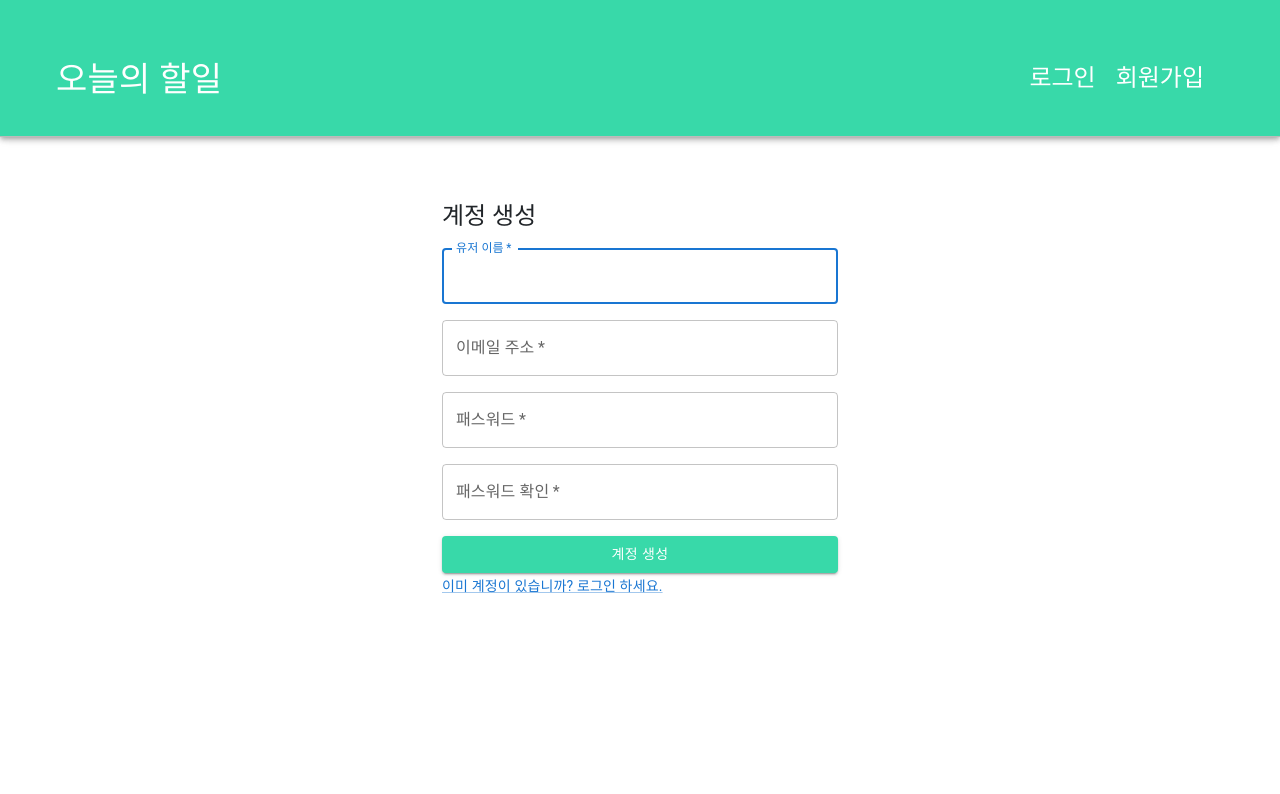
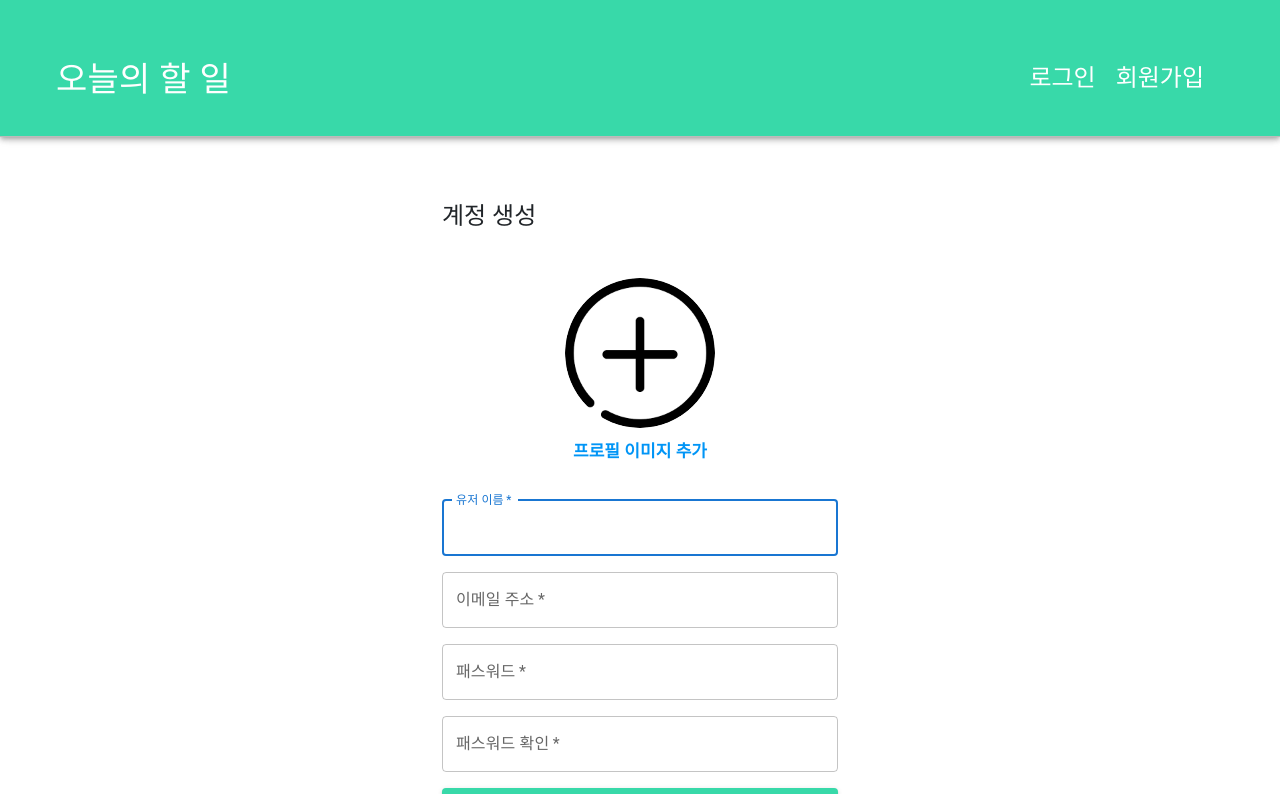
Before and after one commit to minjeong427/react-todo-app, a React (Create React App) app: page /join in a window 1280 px wide. Shown: the top 794 px of the page. Built offline with nearby package versions, Linux system fonts and the light colour scheme.

Commit message:
프로필 사진 등록 및 로그인시 프로필 사진 보기

```diff
--- a/src/components/layout/Header.js
+++ b/src/components/layout/Header.js
@@ -1,11 +1,17 @@
 import { AppBar, Grid, Toolbar, Typography } from '@mui/material';
-import React, { useContext } from 'react';
+import React, { useContext, useEffect, useState } from 'react';
 import { Link, useNavigate } from 'react-router-dom';
 import '../../scss/Header.scss';
 import AuthContext from '../../utils/AuthContext';
+import { API_BASE_URL, USER } from '../../config/host-config';
 
 const Header = () => {
-  const redirection = useNavigate;
+  const profileRequestURL = `${API_BASE_URL}${USER}/load-profile`;
+
+  // 프로필 이미지 url 상태 변수
+  const [profileUrl, setProfileUrl] = useState(null);
+
+  const redirection = useNavigate();
   // AuthContext에서 로그인 상태를 가져옵니다.
   const { isLoggedIn, userName, onLogout } = useContext(AuthContext);
 
@@ -15,6 +21,35 @@
     onLogout();
     redirection('/login');
   };
+
+  // 프로필 이미지 요청
+  const fetchProfileImage = async () => {
+    const res = await fetch(profileRequestURL, {
+      method: 'GET',
+      headers: {
+        Authorization: 'Bearer ' + localStorage.getItem('ACCESS_TOKEN'),
+      },
+    });
+
+    if (res.status === 200) {
+      // 서버에서는 byte[]로 직렬화된 이미지가 응답되므로
+      // blob()을 통해 전달받아야 한다. (json() 아님!!!)
+      const profileBlob = await res.blob();
+      // 해당 이미지를 imgUrl로 변경
+      const imgUrl = window.URL.createObjectURL(profileBlob);
+      setProfileUrl(imgUrl);
+    } else {
+      const err = await res.text();
+      console.log('err: ', err);
+      setProfileUrl(null);
+    }
+  };
+
+  // 로그인의 상태가 변할 때 화면이 리렌더링 되고,
+  // 그에 맞는 회원의 프로필 이미지 요청이 들어갈 수 있도록 처리.
+  useEffect(() => {
+    if (isLoggedIn) fetchProfileImage();
+  }, [isLoggedIn]);
 
   return (
     <AppBar
@@ -34,8 +69,20 @@
               }}
             >
               <Typography variant='h4'>
-                {isLoggedIn ? userName + '님' : '오늘'}의 할일
+                {isLoggedIn ? userName + '님' : '오늘'}의 할 일
               </Typography>
+              {isLoggedIn && (
+                <img
+                  src={profileUrl || require('../../assets/img/anonymous.jpg')}
+                  alt='프사'
+                  style={{
+                    marginLeft: 20,
+                    width: 75,
+                    height: 75,
+                    borderRadius: '50%',
+                  }}
+                />
+              )}
             </div>
           </Grid>
 
--- a/src/components/user/Join.js
+++ b/src/components/user/Join.js
@@ -6,13 +6,17 @@
   TextField,
   Typography,
 } from '@mui/material';
-import React, { useCallback, useReducer } from 'react';
+import React, { useCallback, useReducer, useRef, useState } from 'react';
 import { API_BASE_URL, USER } from '../../config/host-config';
 import { initialState, joinReducer } from './joinReducer';
 import { debounce } from 'lodash';
 import { useNavigate } from 'react-router-dom';
+import '../../scss/Join.scss';
 
 const Join = () => {
+  // useRef를 사용해서 태그 참조하기
+  const $fileTag = useRef();
+
   // 리다이렉트 효과 사용하기
   const navigate = useNavigate();
 
@@ -170,23 +174,43 @@
   };
 
   // 회원 가입 처리 서버 요청
-  const fetchSignUpPost = () => {
-    fetch(`${API_BASE_URL}${USER}`, {
+  const fetchSignUpPost = async () => {
+    /*
+      기존 회원가입은 단순히 텍스트를 객체로 모은 후 JSON으로 변환해서 요청 보내주면 끝.
+      이제는 프로필 이미지가 추가됨. -> 파일 첨부 요청은 multipart/form-data로 전송해야 함.
+      FormData 객체를 활용해서 Content-type을 multipart/form-data로 지정한 후 전송하려 함.
+      그럼 JSON 데이터는? Content-type이 application/json이다.
+      Content-type이 서로 다른 데이터를 한번에 FormData에 감싸서 보내면
+      415(unsupported Media Type) 에러가 발생함.
+      그렇다면 -> JSON을 Blob으로 바꿔서 함께 보내자.
+      Blob은 이미지, 사운드, 비디오 같은 멀티미디어 파일을 바이트 단위로 쪼개어 파일 손상을 방지하게
+      해 주는 타입. -> multipart/form-data에도 허용됨.
+    */
+
+    // JSON을 Blob 타입으로 변경.
+    const userJsonBlob = new Blob([JSON.stringify(userValue)], {
+      type: 'application/json',
+    });
+
+    // 이미지 파일과 회원정보 JSON을 하나로 묶어서 보낼 예정.
+    // FormData 객체를 활용.
+    const userFormData = new FormData();
+    userFormData.append('user', userJsonBlob);
+    userFormData.append('profileImage', $fileTag.current.files[0]);
+
+    const res = await fetch(API_BASE_URL + USER, {
       method: 'POST',
-      headers: { 'content-type': 'application/json' },
-      body: JSON.stringify(userValue),
-    })
-      .then((res) => res.json())
-      .then((data) => {
-        alert(`${data.userName}(${data.email})님 회원가입에 성공했습니다.`);
-        // 로그인 페이지로 리다이렉트
-        // window.location.href = '/login';
-        navigate('/login');
-      })
-      .catch((err) => {
-        console.log('err: ', err);
-        alert('서버와의 통신이 원활하지 않습니다. 관리자에게 문의하세요.');
-      });
+      body: userFormData,
+    });
+
+    if (res.status === 200) {
+      const data = await res.json();
+      alert(`${data.userName}(${data.email})님 회원가입에 성공했습니다.`);
+      // 로그인 페이지로 리다이렉트
+      navigate('/login');
+    } else {
+      alert('서버와의 통신이 원활하지 않습니다.');
+    }
   };
 
   // 회원 가입 버튼 클릭 이벤트 핸들러
@@ -201,6 +225,39 @@
     }
   };
 
+  // 이미지 파일 상태 변수
+  const [imgFile, setImgFile] = useState(null);
+
+  // 이미지 파일을 선택했을 때 썸네일 뿌리는 핸들러
+  const showThumbnailHandler = (e) => {
+    // 첨부된 파일 정보
+    const file = $fileTag.current.files[0];
+
+    // 첨부한 파일 이름을 얻은 후 확장자만 추출. (소문자로 일괄 변경)
+    const fileExt = file.name.slice(file.name.indexOf('.') + 1).toLowerCase();
+
+    if (
+      fileExt !== 'jpg' &&
+      fileExt !== 'png' &&
+      fileExt !== 'jpeg' &&
+      fileExt !== 'gif'
+    ) {
+      alert('이미지 파일(jpg, png, jpeg, gif)만 등록이 가능합니다!!');
+
+      // 형식에 맞지 않는 파일을 첨부한 것이 파악됐다면 input의 상태도 원래대로 돌려놓아야 합니다.
+      // 그렇지 않으면 잘못된 파일을 input 태그가 여전히 기억하게 됩니다. -> 서버 요청 시 에러 유발!
+      $fileTag.current.value = '';
+      return;
+    }
+
+    const reader = new FileReader();
+    reader.readAsDataURL(file);
+
+    reader.onloadend = () => {
+      setImgFile(reader.result);
+    };
+  };
+
   return (
     <Container component='main' maxWidth='xs' style={{ margin: '200px auto' }}>
       <form noValidate>
@@ -209,6 +266,28 @@
             <Typography component='h1' variant='h5'>
               계정 생성
             </Typography>
+          </Grid>
+          <Grid item xs={12}>
+            <div
+              className='thumbnail-box'
+              onClick={() => $fileTag.current.click()}
+            >
+              <img
+                src={imgFile || require('../../assets/img/image-add.png')}
+                alt='profile'
+              />
+            </div>
+            <label className='signup-img-label' htmlFor='profile-img'>
+              프로필 이미지 추가
+            </label>
+            <input
+              id='profile-img'
+              type='file'
+              style={{ display: 'none' }}
+              accept='image/*'
+              ref={$fileTag}
+              onChange={showThumbnailHandler}
+            />
           </Grid>
           <Grid item xs={12}>
             <TextField
@@ -299,7 +378,7 @@
         <Grid container justify='flex-end'>
           <Grid item>
             <Link href='/login' variant='body2'>
-              이미 계정이 있습니까? 로그인 하세요.
+              이미 계정이 있습니까? 로그인
             </Link>
           </Grid>
         </Grid>
--- /dev/null
+++ b/src/scss/Join.scss
@@ -0,0 +1,25 @@
+$img-w: 150px;
+$img-h: 150px;
+
+.thumbnail-box {
+  width: $img-w;
+  height: $img-h;
+  border-radius: 50%;
+  overflow: hidden;
+  margin: 30px auto 10px;
+  cursor: pointer;
+
+  img {
+    width: 100%;
+    height: 100%;
+  }
+}
+.signup-img-label {
+  font-weight: 700;
+  font-size: 17px;
+  color: #0095f6;
+  cursor: pointer;
+  display: block;
+  text-align: center;
+  margin-bottom: 20px;
+}
```
Also changed, not shown: src/assets/img/anonymous.jpg (added), src/assets/img/image-add.png (added).
